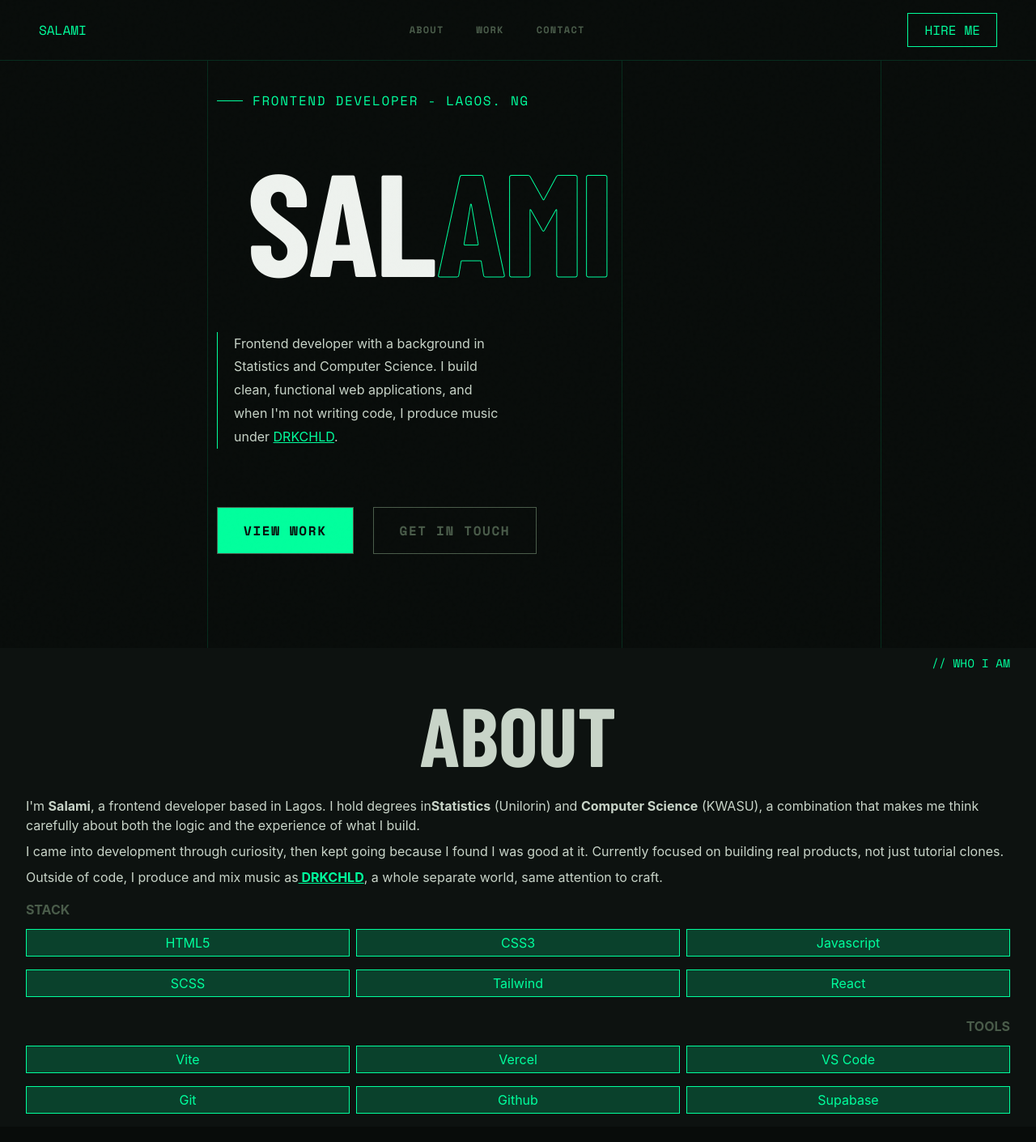
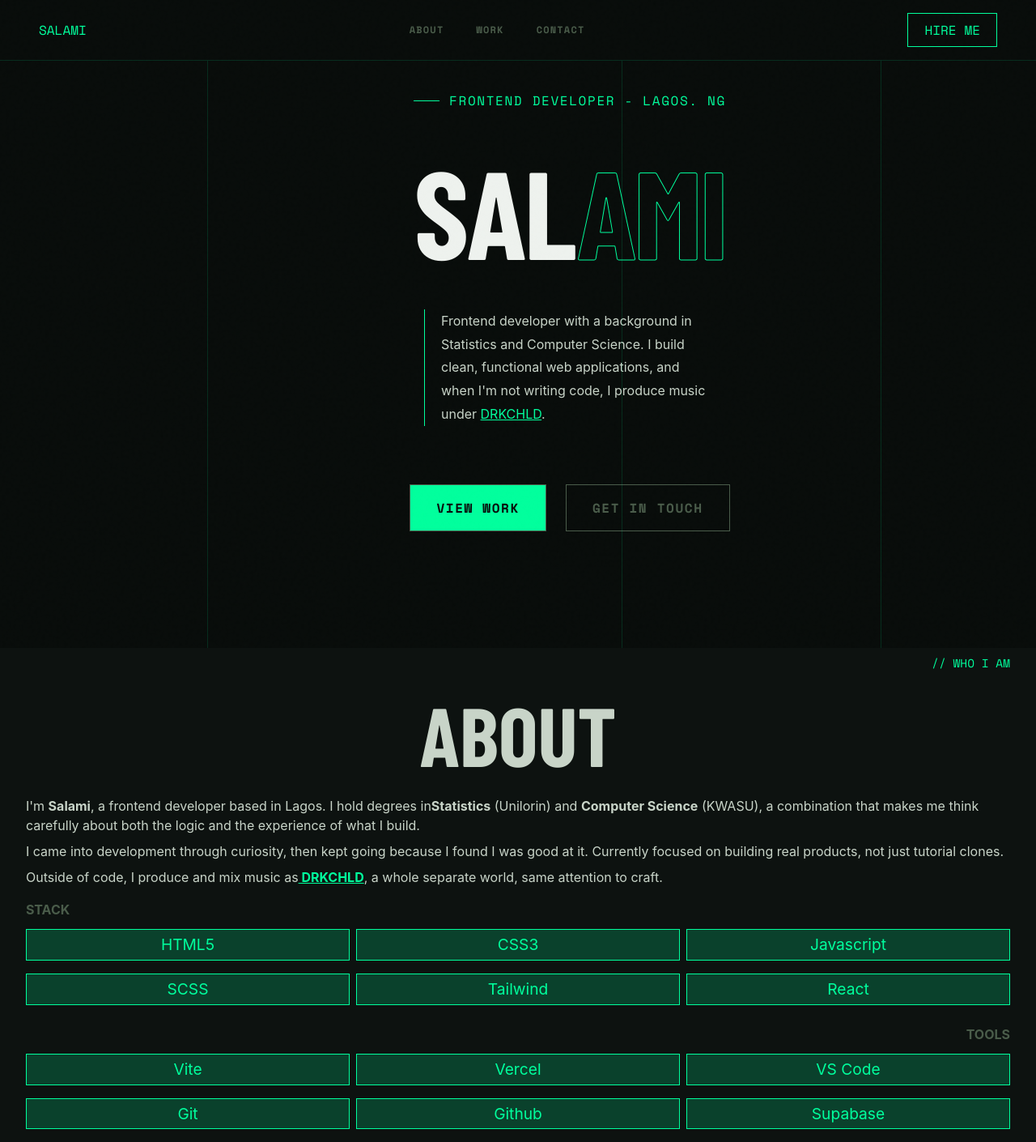
Before and after one commit to salaamii/salami, a React (Vite) app: page / in a window 1280 px wide. Shown: the whole page at 81% size. Built offline with nearby package versions, Linux system fonts and the light colour scheme; a web font is replaced by a local one.

Commit message:
hero appearance on medium screens

```diff
--- a/src/components/about.jsx
+++ b/src/components/about.jsx
@@ -28,11 +28,13 @@ const About = () => {
             </div>
 
             <div className="stack-container">
+
                 <div className="frontend-stack">
+
                     <h3 className="text-text-dim uppercase mb-3 font-bold">Stack</h3>
                     <div className="stack grid grid-cols-3 gap-2 mb-4">
                         {frontend.map((skill)=> (
-                            <p className="w-full text-center border border-green mb-2 px-2 py-1 text-green bg-green-dim" key={skill}>{skill}</p>
+                            <p className="w-full text-center border border-green mb-2 px-2 py-1 lg:text-[1.2rem] text-green bg-green-dim" key={skill}>{skill}</p>
                         ))}
                     </div>
                 </div>
@@ -41,7 +43,7 @@ const About = () => {
                     <h3 className="text-text-dim uppercase mb-3 font-bold text-right">Tools</h3>
                     <div className="tool grid grid-cols-3 gap-2">
                         {tools.map((tool)=> (
-                            <p className="w-full text-center border border-green mb-2 px-2 py-1 text-green bg-green-dim" key={tool}>{tool}</p>
+                            <p className="w-full text-center border text-[1.2rem] border-green mb-2 px-2 py-1 text-green bg-green-dim" key={tool}>{tool}</p>
                         ))}
                     </div>
                 </div>
--- a/src/components/hero.jsx
+++ b/src/components/hero.jsx
@@ -7,12 +7,12 @@ const Hero = ()=> {
             <div className="hero-line"></div>
             <div className="hero-line"></div>
 
-            <div className="text-container flex flex-col gap-6 w-full mt-4 mx-auto max-w-[1000px] px-6 lg:pl-[10%] lg:px-0">
+            <div className="text-container flex flex-col md:items-center text-center gap-6 w-full mt-4 mx-auto max-w-[1000px] px-6 lg:pl-[10%] lg:px-0">
                 <div className="hero-eyebrow font-mono text-[0.8rem] lg:text-[1rem] text-green tracking-widest uppercase mb-8 flex items-center gap-3">
                     <p className="">FRONTEND DEVELOPER - LAGOS. NG</p>
                 </div>
 
-                <h1 className="font-condensed font-extrabold text-[clamp(5rem,14vw,11.5rem)] leading-[0.88] text-white pr-[40%] uppercase tracking-[-0.02em] mb-[0.2em] text-center">SAL<span className="name-outline">AMI</span></h1>
+                <h1 className="font-condensed font-extrabold text-[clamp(5rem,12vw,11.5rem)] leading-[0.88] text-white pr-[40%] md:pr-[0%] uppercase tracking-[-0.02em] mb-[0.2em] md:pl-[0%] text-center">SAL<span className="name-outline">AMI</span></h1>
 
                 <p className="hero-desc text-text text-[1.2rem] lg:text-[1rem] text-left lg:max-w-[400px] w-90 leading-[1.8] mb-12 border-l border-green pl-5">
                     Frontend developer with a background in Statistics and Computer Science.
@@ -20,7 +20,7 @@ const Hero = ()=> {
                      I produce music under <a href="https://freiyardstd.vercel.app" className="about-link text-green underline" target="_blank">DRKCHLD</a>.
                 </p>
 
-                <div className="hero-cta flex flex-col lg:flex-row gap-6 font-mono font-extrabold tracking-widest">
+                <div className="hero-cta flex flex-col lg:flex-row md:flex-row gap-6 font-mono font-extrabold tracking-widest">
                     <button className='border border-text-dim text-bg bg-green py-3 px-4 lg:py-4 lg:px-8 cursor-pointer'>VIEW WORK</button>
                     <button className='border border-text-dim bg-bg text-text-dim py-3 px-4 lg:py-4 lg:px-8 hover:text-green hover:text-green hover:border-green transition-colors cursor-pointer'>GET IN TOUCH</button>
 
```
